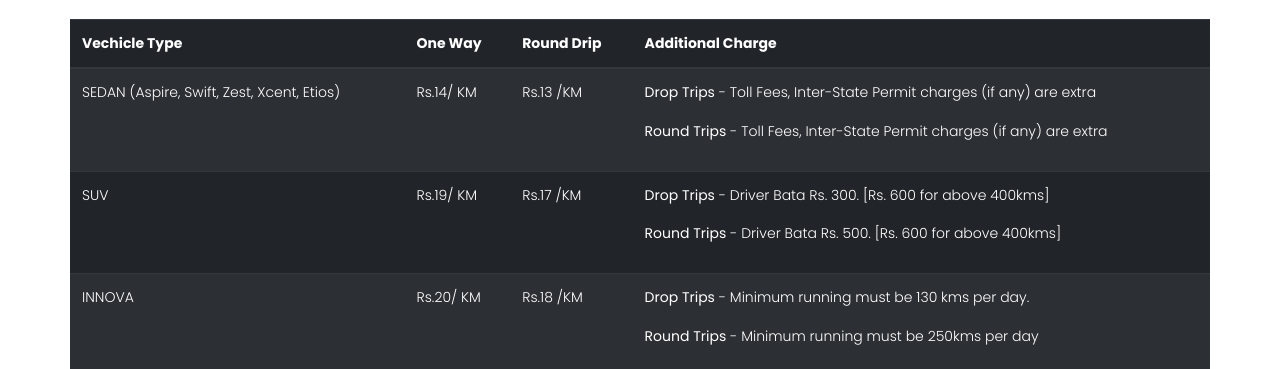
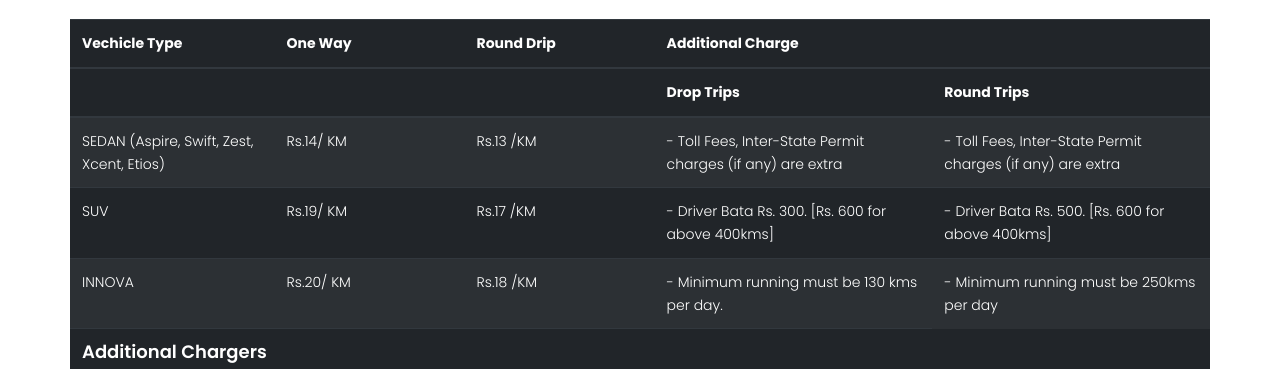
Before and after one commit to webmanikandan/taxi-master, a plain HTML site: page tariff.html in a window 1280 px wide. Shown: the part 431-800 px from the top of the page. Drawn offline with nearby package versions, Linux system fonts and the light colour scheme; some packages are replaced by stand-ins of ours; no server answers.

Commit message:
tariff ui changes

```diff
--- a/tariff.html
+++ b/tariff.html
@@ -88,48 +88,49 @@
 					<th scope="col">Vechicle Type</th>
 					<th scope="col">One Way</th>
 					<th scope="col">Round Drip</th>
-					<th scope="col">Additional Charge</th>
+					<th scope="col" colspan="2">Additional Charge</th>
+				  </tr>
+				  <tr>
+					<th colspan="col"></th>
+					<th colspan="col"></th>
+					<th colspan="col"></th>
+					<th colspan="col">Drop Trips</th>
+					<th colspan="col">Round Trips</th>
 				  </tr>
 				</thead>
 				<tbody>
 				  <tr>
 					<td>SEDAN (Aspire, Swift, Zest, Xcent, Etios)</td>
-					<td>Rs.14/ KM</td>
-					<td>Rs.13 /KM</td>
-					<td>
-						<p><strong>Drop Trips</strong> - Toll Fees, Inter-State Permit charges (if any) are extra</p>
-						<p><strong>Round Trips</strong> - Toll Fees, Inter-State Permit charges (if any) are extra</p>
-					</td>
+					<td class="col-2">Rs.14/ KM</td>
+					<td class="col-2">Rs.13 /KM</td>
+					<td>- Toll Fees, Inter-State Permit charges (if any) are extra</td>
+					<td>- Toll Fees, Inter-State Permit charges (if any) are extra</td>
 				  </tr>
 				  <tr>
 					<td>SUV</td>
 					<td>Rs.19/ KM</td>
 					<td>Rs.17 /KM</td>
-					<td>
-						<p><strong>Drop Trips</strong> - Driver Bata Rs. 300. [Rs. 600 for above 400kms]</p>
-						<p><strong>Round Trips</strong> - Driver Bata Rs. 500. [Rs. 600 for above 400kms]</p>
-					</td>
+					<td>- Driver Bata Rs. 300. [Rs. 600 for above 400kms]</td>
+					<td>- Driver Bata Rs. 500. [Rs. 600 for above 400kms]</td>
 				  </tr>
 				  <tr>
 					<td>INNOVA</td>
 					<td>Rs.20/ KM</td>
 					<td>Rs.18 /KM</td>
-					<td>
-						<p><strong>Drop Trips</strong> - Minimum running must be 130 kms per day.</p>
-						<p><strong>Round Trips</strong> - Minimum running must be 250kms per day</p>
-					</td>
+					<td>- Minimum running must be 130 kms per day.</td>
+					<td>- Minimum running must be 250kms per day</td>
 				  </tr>
 				  <tr>
 					<td colspan="4">
 					  <h4 class="text-white mb-3">Additional Chargers</h4>
-					  <p>-Hill Station Charge is Rs. 300</p>
-					  <p>-Cancellation charges Rs.300 after driver arrived</p>
+					  <p>- Hill Station Charge is Rs. 300</p>
+					  <p>- Cancellation charges Rs.300 after driver arrived</p>
 					  <p>
-						-Waiting Charges Rs.2 per min. (No charges for 30 min for
+						- Waiting Charges Rs.2 per min. (No charges for 30 min for
 						food.)
 					  </p>
 					  <p>
-						-Max luggage capacity by vehicle type - SEDAN - 3 suitcases,
+						- Max luggage capacity by vehicle type - SEDAN - 3 suitcases,
 						SUV- 4 suitcases
 					  </p>
 					</td>
```
